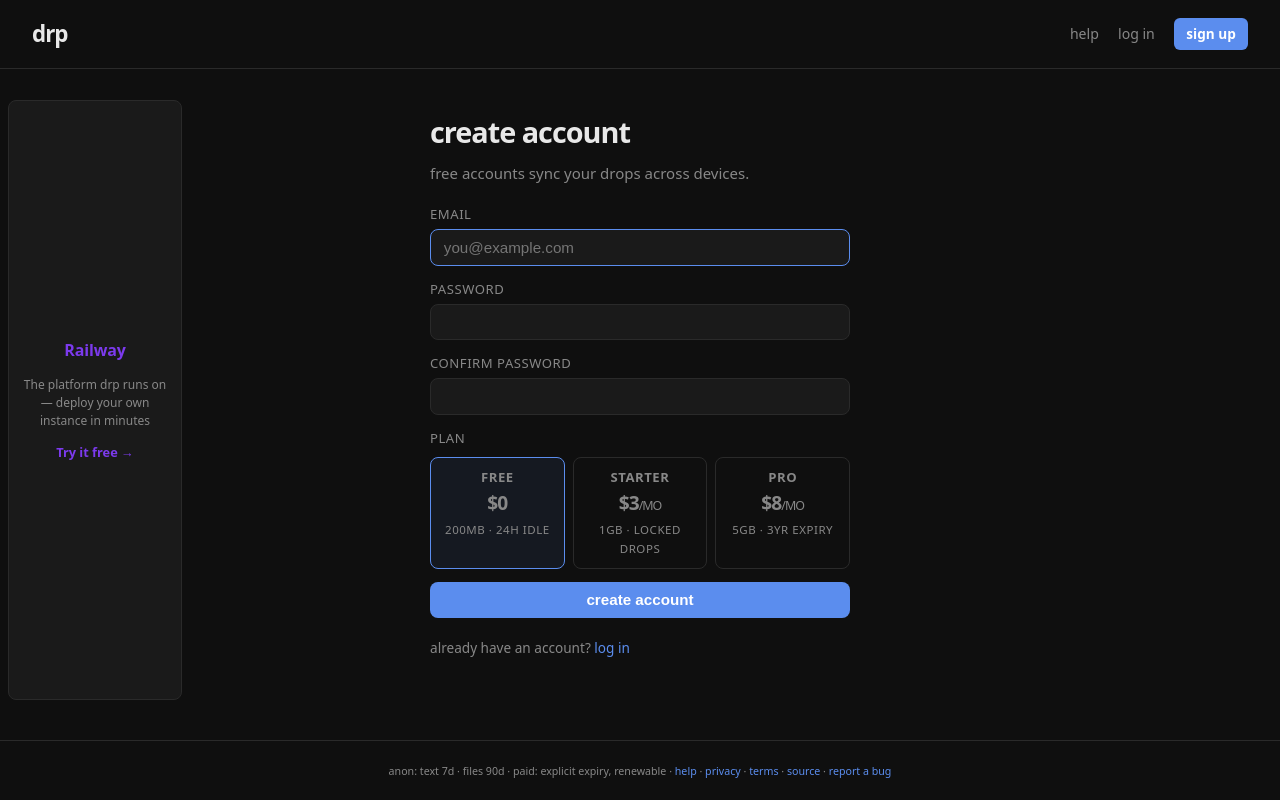
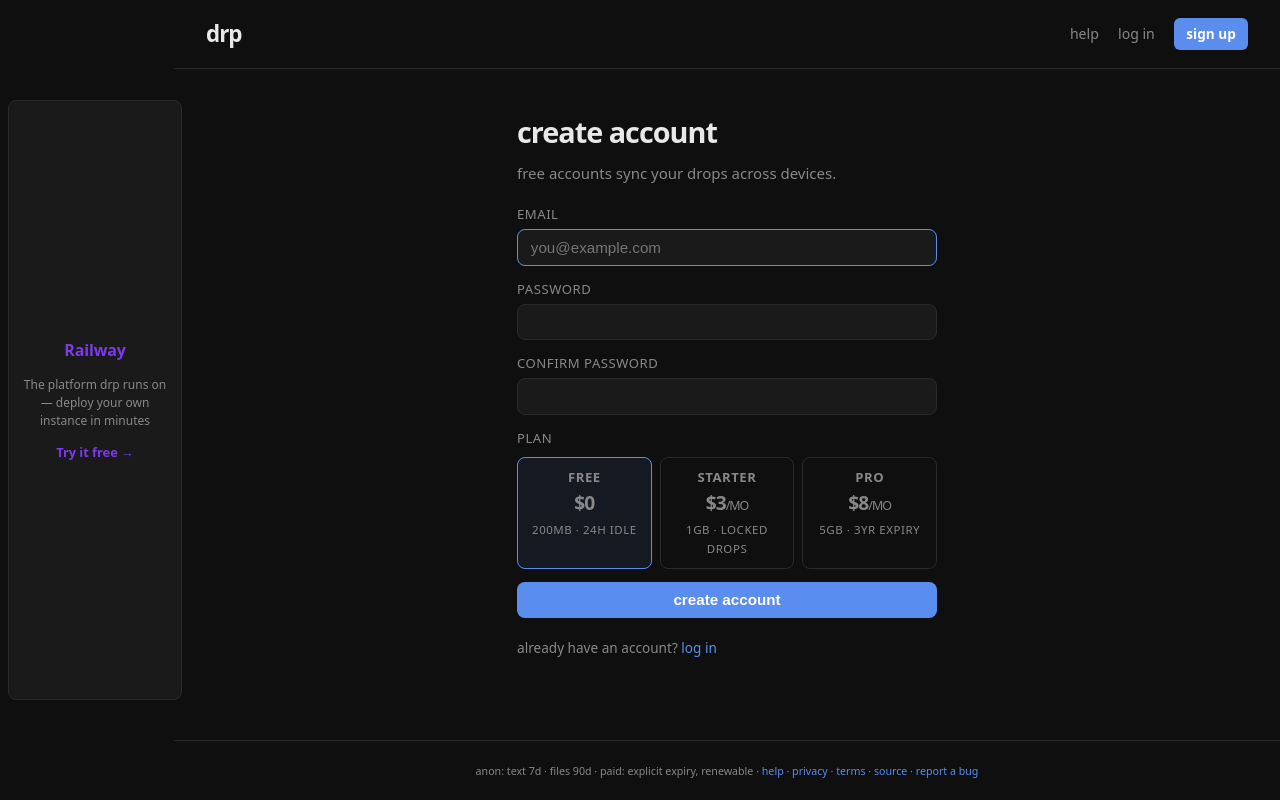
Before and after one commit to Vic-Nas/drp, a Django app: page /auth/register/ in a window 1280 px wide. Run offline with Django 5.2, Linux system fonts and the light colour scheme.

Commit message:
Fixing css

```diff
--- a/project/static/css/main.css
+++ b/project/static/css/main.css
@@ -51,6 +51,15 @@ main {
   width: 100%;
   margin: 0 auto;
   padding: 2.5rem 1.5rem;
+}
+
+/* Treat the rail as the left wall — pad body by the rail width so
+   margin:auto on main centers within the remaining space, not the
+   full viewport. Mirrors the exact same min() the rail uses. */
+@media (min-width: 1000px) {
+  body {
+    padding-left: min(300px, calc((100vw - 900px) / 2 - 16px));
+  }
 }
 
 
```
